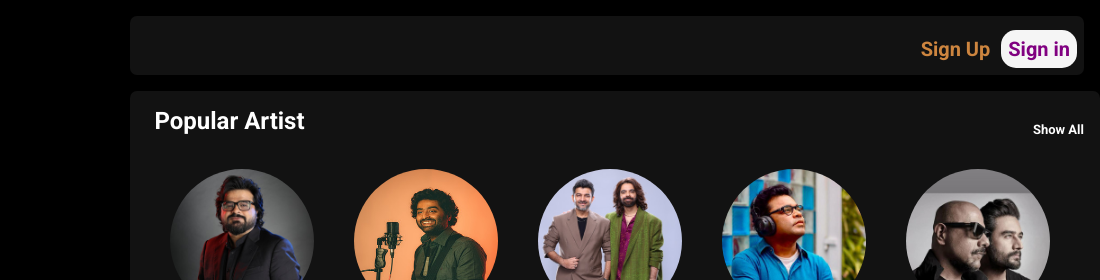
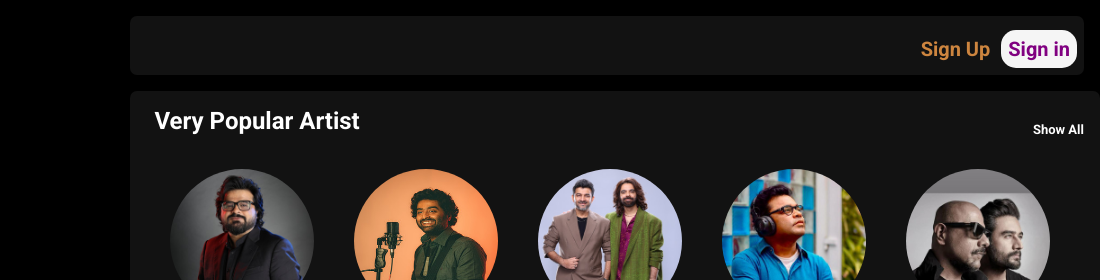
Before and after one commit to bprince203/Spotify_Clone, a plain HTML site: page index.html in a window 1280 px wide. Shown: the top 280 px of the page, 180-1280 px from the left. Drawn offline with Linux system fonts and the light colour scheme; no server answers.

Commit message:
testing the project

```diff
--- a/index.html
+++ b/index.html
@@ -81,7 +81,7 @@
             <div class="content bg-grey ">
                 <div style="display: flex; justify-content: space-between; padding-right: 1em; ">
 
-                    <a href="http://Pubg.com" class="Pop-art">Popular Artist</a>
+                    <a href="http://Pubg.com" class="Pop-art">Very Popular Artist</a>
                     <a href="http://Pubg.com" style="font-size: small; padding-top: 1.2em;" class="Pop-art">Show All</a>
                 </div>
                 <div class="cards ">
```
